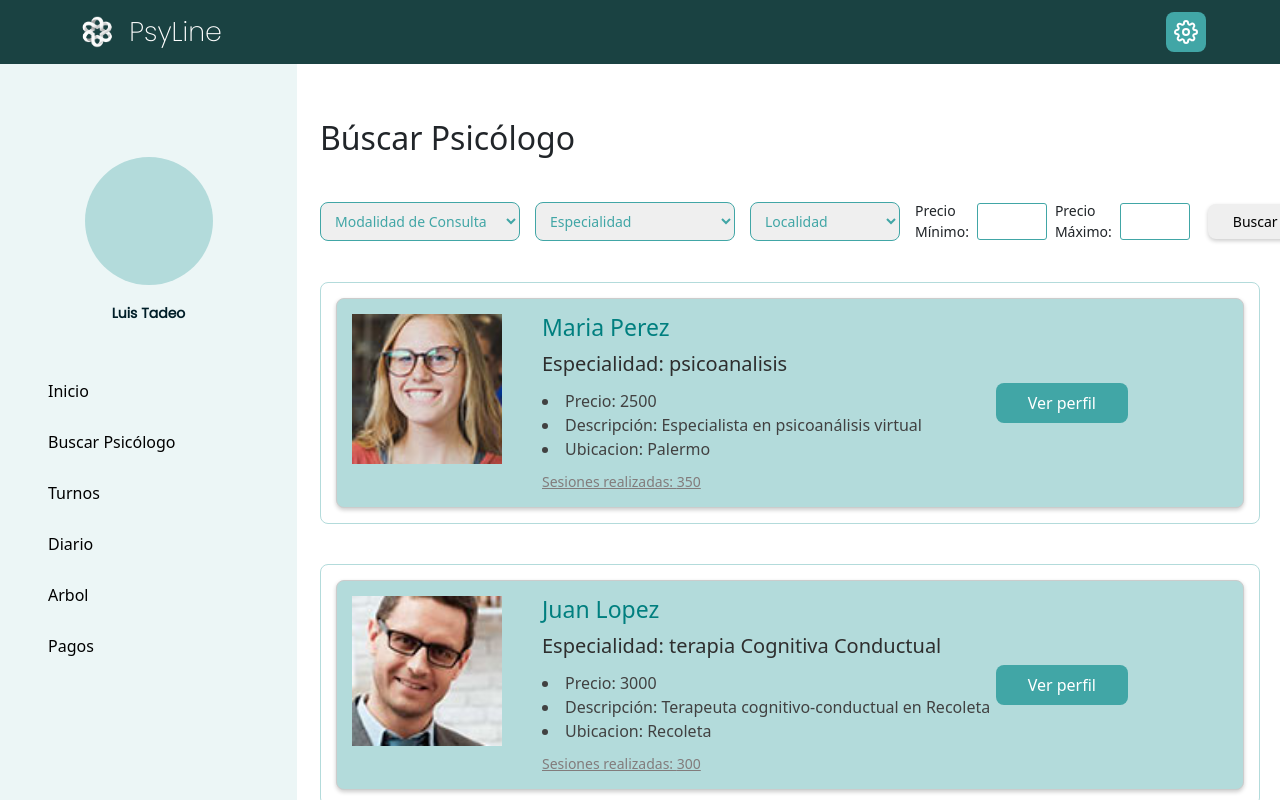
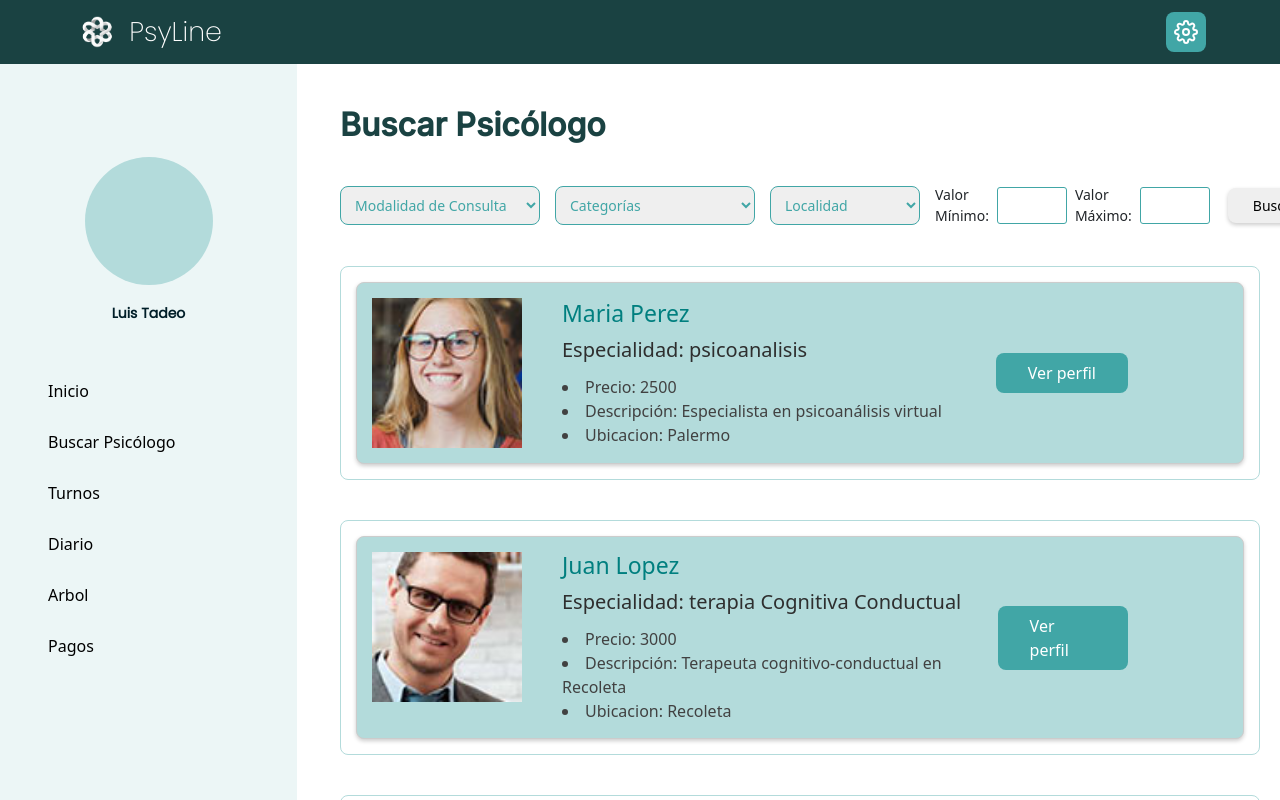
Before and after one commit to WangJian-114/Psy-Line, a React (Vite) app: page /search in a window 1280 px wide. Shown: the top 800 px of the page. Built offline with nearby package versions, Linux system fonts and the light colour scheme.

Commit message:
cambio de estetica en homepage user y search page

```diff
--- a/src/components/Activity/index.jsx
+++ b/src/components/Activity/index.jsx
@@ -4,7 +4,7 @@ const Activity = () => {
     <div className="frame">
       <div className="div_activity">
 
-        <h1 className="titulo">Tu actividad</h1>
+        <h1 className="titulo_actividad">Tu actividad</h1>
 
         <div className="frame_actividad">
           <div className="frame_botones">
--- a/src/components/Activity/styles/activity.css
+++ b/src/components/Activity/styles/activity.css
@@ -20,22 +20,22 @@ top: 0px;
   width: 1047px;
   height: 341px;
   left: 48px;
-  top: 382px;
+  top: 410px;
 
 }
 
-.titulo{
+.titulo_actividad{
 
-  width: 142px;
+  width: 300px;
   height: 29px;
 
   font-family: 'Inter';
   font-style: normal;
   font-weight: 600;
-  font-size: 24px;
+  font-size: 32px;
   line-height: 29px;
 
-  color: #000000;
+  color: #0e2525;
 
   flex: none;
   order: 0;
--- a/src/components/DailyPhrase/styles/dailyPhrase.css
+++ b/src/components/DailyPhrase/styles/dailyPhrase.css
@@ -20,7 +20,7 @@
   width: 1047px;
   height: 222px;
   left: 48px;
-  top: 96px;
+  top: 105px;
 
 }
 
@@ -35,7 +35,7 @@
   font-size: 32px;
   line-height: 39px;
 
-  color: #000000;
+  color: #0e2525;
 
   flex: none;
   order: 0;
--- a/src/components/Search/index.jsx
+++ b/src/components/Search/index.jsx
@@ -45,7 +45,7 @@ const BuscarPersonas = () => {
 
   return (
     <div className='seccion-pagina'>
-      <h1>Búscar Psicólogo</h1>
+      <h1 className='titulo_buscar_psicologo'>Buscar Psicólogo</h1>
       <div className='filtro-container'>
         <div className='filtro-item'>
           <select value={filtroConsulta} onChange={handleFiltroConsultaChange}>
@@ -58,8 +58,24 @@ const BuscarPersonas = () => {
 
         <div className='filtro-item'>
           <select value={filtroEspecialidad} onChange={handleFiltroEspecialidadChange}>
-            <option value="">Especialidad</option>
+            <option value="">Categorías</option>
+            <option value="adicciones">Adicciones</option>
+            <option value="analisis de sueños">Análisis de Sueños</option>
+            <option value="anorexia">Anorexia</option>
+            <option value="ansiedad">Ansiedad</option>
+            <option value="ataques de panico">Ataques de pánico</option>
+            <option value="bullying">Bullying</option>
+            <option value="dependencia emocional">Dependencia emocional</option>
+            <option value="depresion">Depresión</option>
+            <option value="duelo">Duelo</option>
+            <option value="estres">Estrés</option>
+            <option value="estres postraumatico">Estrés Postraumático</option>
+            <option value="insomnio">Insomnio</option>
+            <option value="ludopatia">Ludopatía</option>
             <option value="psicoanalisis">Psicoanálisis</option>
+            <option value="sexologia">Sexología</option>
+            <option value="suicidio">Suicidio</option>
+            <option value="tdah">Tdah</option>
             <option value="terapia Cognitiva Conductual">Terapia Cognitiva-Conductual</option>
             <option value="terapia Familiar">Terapia Familiar</option>
             <option value="terapia Grupal">Terapia Grupal</option>
@@ -79,7 +95,7 @@ const BuscarPersonas = () => {
           </select>
         </div>
         <div className='filtro-etiqueta'>
-          <label htmlFor="precioMin ">Precio Mínimo:</label>
+          <label htmlFor="precioMin ">Valor Mínimo:</label>
         </div>
         <input
           className='filtro-input'
@@ -89,7 +105,7 @@ const BuscarPersonas = () => {
           onChange={(e) => setFiltroPrecioMin(e.target.value)}
         />
         <div className='filtro-etiqueta'>
-          <label htmlFor="precioMax ">Precio Máximo:</label>
+          <label htmlFor="precioMax ">Valor Máximo:</label>
         </div>
         <input
           className='filtro-input'
@@ -113,14 +129,13 @@ const BuscarPersonas = () => {
                   <li>Precio: {persona.precio}</li>
                   <li>Descripción: {persona.descripcion}</li>
                   <li>Ubicacion: {persona.ubicacion}</li>
-                  <span>Sesiones realizadas: {persona.sesiones_realizadas}</span>
                 </div>
                 <Link to='/home' className="perfil_button">Ver perfil</Link>
               </div>
             </div>
           </div>
         ))
-        : <p className='no_results_message'>no hay resultado que coinciden la busqueda</p>}
+        : <p className='no_results_message'>No hay resultados que coincidan con tu búsqueda</p>}
       </div>
     </div>
   );
--- a/src/components/Search/styles/search.css
+++ b/src/components/Search/styles/search.css
@@ -1,13 +1,23 @@
+
 .seccion-pagina {
-  padding: 90px 20px 0 20px;
+  padding: 90px 20px 0 40px;
   margin-left: 300px;
 }
 
 .seccion-pagina h1 {
-  margin: 28px 0px 43px 0px;
-  font-family: 600;
+  margin: 15px 0px 40px 0px;
+  font-family: 'Inter';
+  font-weight: 600;
   font-size: 32px;
   line-height:39px;
+  font-family: 'Inter';
+  font-style: normal;
+
+  color: #1a4242;
+
+  flex: none;
+  order: 0;
+  flex-grow: 0;
 }
 
 .filtro-container {
@@ -76,7 +86,7 @@
     border-radius: 8px;
     margin-bottom: 10px;
     margin-top: 40px;
-    max-width: 1150px;
+    max-width: 1050px;
   }
   .resultado-container {
     display: flex;
@@ -128,8 +138,9 @@
   }
 
   .no_results_message {
-    color: #41a6a6;
+    color: #1a4242;
     margin-top: 100px;
+    margin-right: 10%;
     font-size: 24px;
   }
 
```
